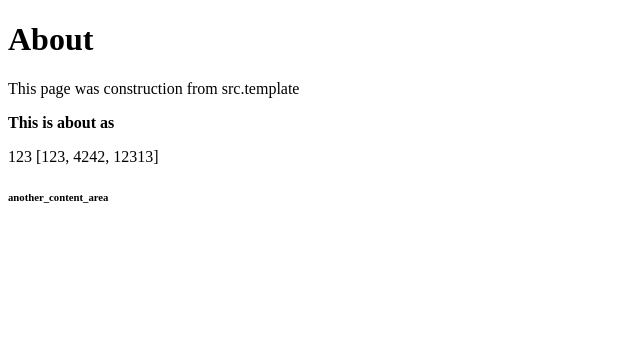
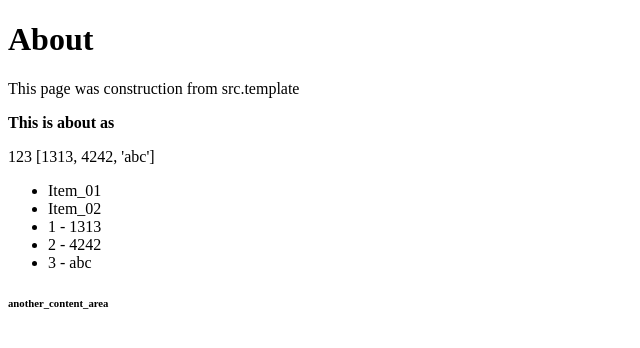
Before and after one commit to YazonDA/try_django, a Django app: page /about/ in a window 1280 px wide. Shown: the part 70-418 px from the top of the page, without its empty margins (0-640 px from the left). Run offline with Django 3.2, Linux system fonts and the light colour scheme.

Commit message:
end of chapter titled as 18 - For Loop in a Template

```diff
--- a/src/pages/views.py
+++ b/src/pages/views.py
@@ -15,7 +15,7 @@ def about_view(request, *args, **kwargs):
 	my_context = {
 		"my_text":		"This is about as",
 		"my_number":	123,
-		"my_list":		[123, 4242, 12313]
+		"my_list":		[1313, 4242, "abc"]
 	}
 	return render(request, "about.html", my_context)
 
--- a/src/templates/about.html
+++ b/src/templates/about.html
@@ -11,4 +11,12 @@
 		{{ my_number }}
 		{{ my_list }}
 	</p>
+
+	<ul>
+		<li>Item_01</li>
+		<li>Item_02</li>
+	{% for my_sub_item in my_list%}
+		<li>{{ forloop.counter }} - {{ my_sub_item }}</li>
+	{% endfor %}
+	</ul>
 {% endblock %}
```
